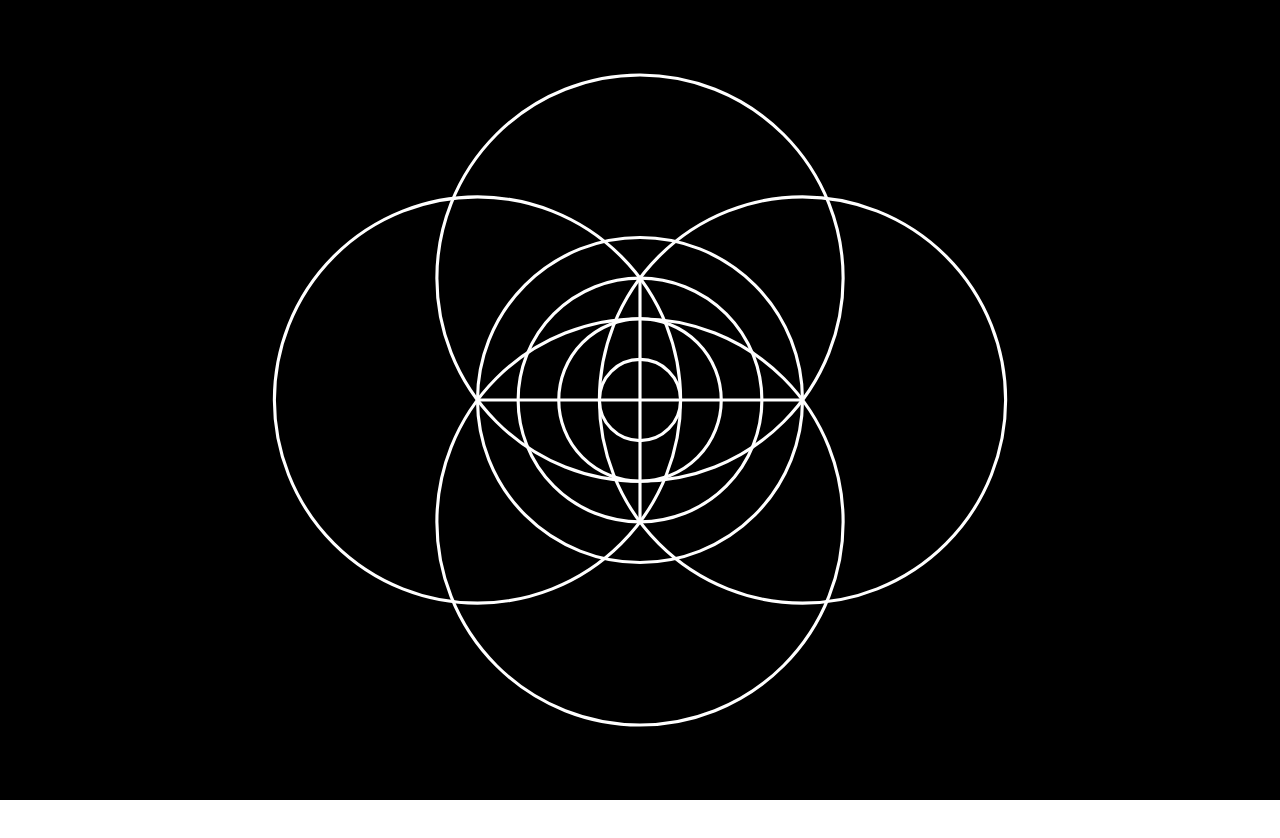
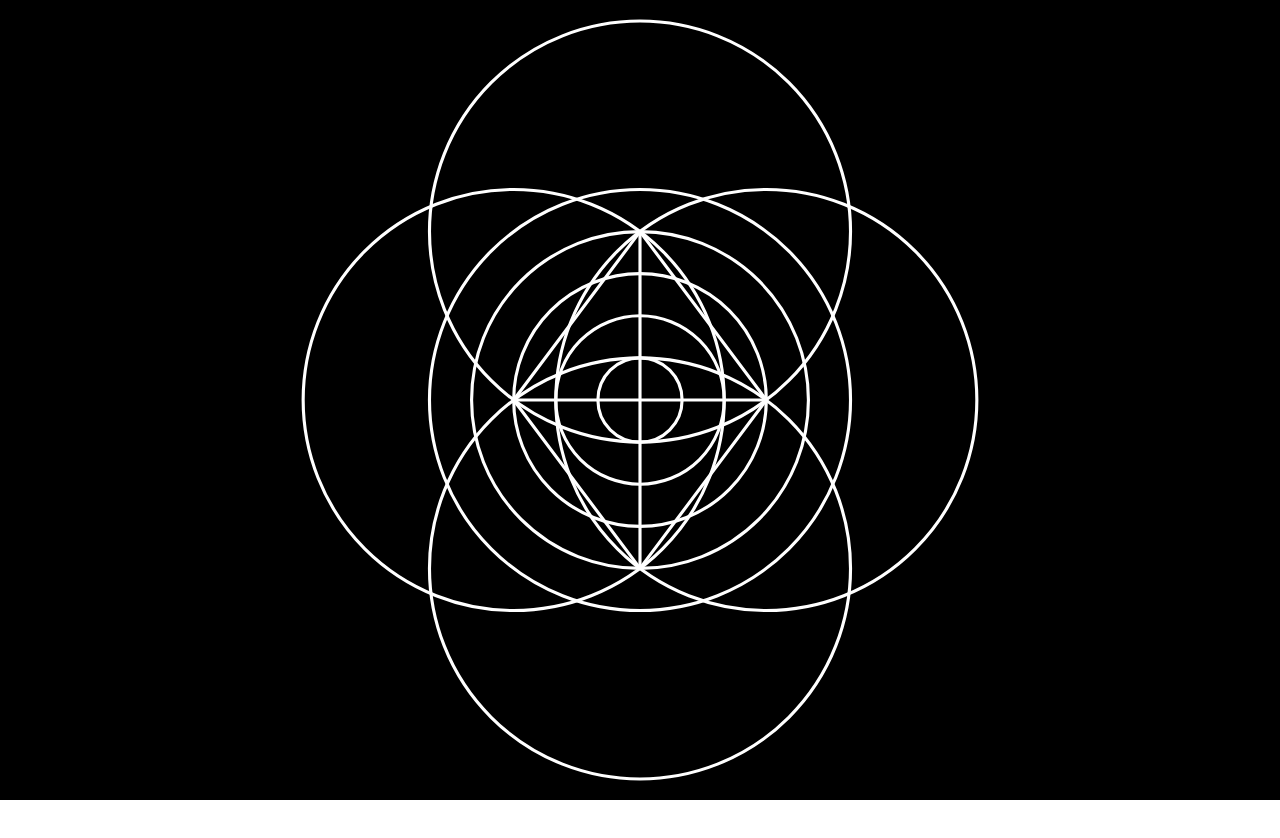
Before and after one commit to dopplerreflect/starts-with-a, a SvelteKit app: page /345 in a window 1280 px wide. Shown: the top 838 px of the page. Built offline with nearby package versions, Linux system fonts and the light colour scheme.

Commit message:
tweek 345

```diff
--- a/src/routes/345/+page.svelte
+++ b/src/routes/345/+page.svelte
@@ -1,13 +1,14 @@
 <svelte:options namespace="svg" />
 
 <script lang="ts">
-	import { anglesArray, arrayMap, viewBox } from '$lib/geometry';
+	import DopplerSvg from '$lib/components/DopplerSVG.svelte';
+	import { viewBox } from '$lib/geometry';
 
 	const size = 2 ** 8;
-	const r = 13;
+	const r = size / 19;
 </script>
 
-<svg viewBox={viewBox(size)} transform="rotate(90)">
+<DopplerSvg id="345" viewBox={viewBox(size)}>
 	<defs>
 		<style>
 			circle,
@@ -26,11 +27,12 @@
 		<circle r={r * 2} />
 		<circle r={r * 3} />
 		<circle r={r * 4} />
+		<circle r={r * 5} />
 		<path d={`M${-r * 3} 0H${r * 3}M0 ${-r * 4}V${r * 4}`} />
+		<path d={`M${-r * 3} 0L0 ${-r * 4}L${r * 3} 0L0 ${r * 4}Z`} />
 		<circle r={r * 5} cx={r * 3} />
 		<circle r={r * 5} cy={r * 4} />
 		<circle r={r * 5} cx={-r * 3} />
 		<circle r={r * 5} cy={-r * 4} />
 	</g>
-	<!-- <use href="#345" transform="rotate(90)" /> -->
-</svg>
+</DopplerSvg>
```
